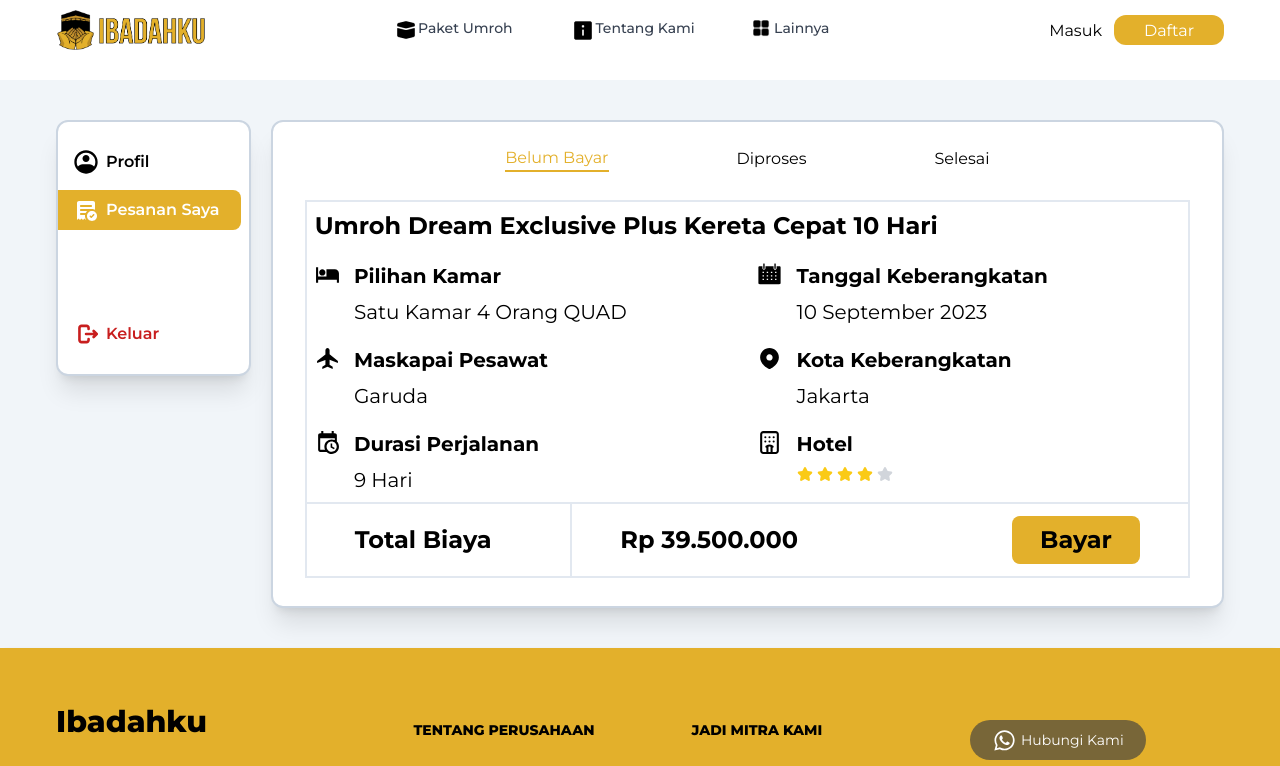
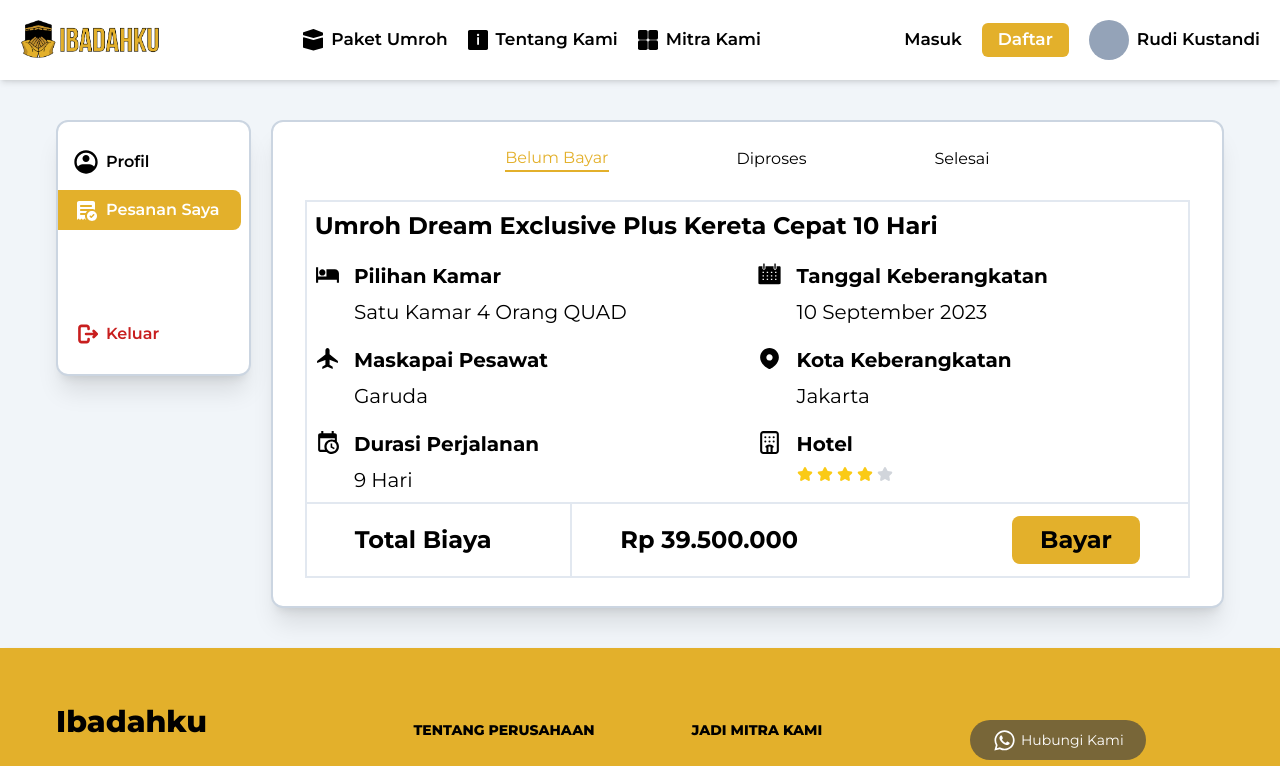
Before and after one commit to fikriymnn/umr-web, a Next.js app: page /akun/PesananSaya/BelumBayar in a window 1280 px wide. Shown: the top 766 px of the page. Built offline with nearby package versions, Linux system fonts and the light colour scheme.

Commit message:
rombak navbar

```diff
--- a/src/components/navbar.jsx
+++ b/src/components/navbar.jsx
@@ -2,84 +2,169 @@
 
 import { Button, Navbar } from "flowbite-react";
 import Image from "next/image";
+import {
+  isMobile
+} from "react-device-detect";
+import { useState, useEffect } from "react";
+
+
 
 export default function CustomNavbar() {
+  const [comp, setComp] = useState(0);
+  const [isClient, setIsClient] = useState(false);
+
+  useEffect(() => {
+    setIsClient(true);
+  }, []);
+  const toggleNav = () => {
+    setComp((prevComp) => (prevComp === 1 ? 0 : 1));
+  };
   return (
-    <Navbar fluid rounded className="h-[80px]">
-      <Navbar.Brand href="/" className="md:ml-10 sm:ml-10 mx-auto">
-        {/* <span className="text-center whitespace-nowrap text-3xl font-bold dark:text-white ml-10">
-          UmrohYuk
-        </span> */}
+
+    <>
+      <>
+        <div className="z-50 fixed h-[80px] bg-white w-full flex flex-col md:flex-row justify-between md:shadow-md">
+          <div className="flex justify-between">
+            <a href="/" className="md:h-full bg-white p-5 md:border-none ">
               <Image
-          src={"/assets/images/logo.png"}
+                src="/assets/images/logo.png"
                 alt=""
-          width={150}
-          height={150}
+                width={140}
+                height={140}
               />
-      </Navbar.Brand>
-      <div className="flex md:order-2 md:mr-10 mx-auto">
-        <a href="/login">
-          <p className="pt-1 pe-3 md:text-base sm:text-base text-xs hover:text-[#E3B02B]">
-            Masuk
-          </p>
             </a>
-        <a href="/register">
-          <div className="text-center bg-[#E3B02B] hover:bg-white text-white md:text-base sm:text-base text-xs hover:text-[#E3B02B] w-[110px] h-[30px] rounded-xl">
-            <p className="pt-1">Daftar</p>
+            {isClient && (
+              <>
+                {isMobile && (
+                  <>
+                    <div className="h-full w-20">
+                      <button
+                        onClick={toggleNav}
+                        className="h-full w-full p-7 flex flex-col justify-between" >
+                        <div className={`duration-100 bg-black h-1 w-full ${comp == 1 ? "rotate-45 translate-y-[9px]" : ""} rounded-full `}></div>
+                        <div className={`duration-100  h-1 w-full rounded-full ${comp == 1 ? "bg-white" : "bg-black"}`}></div>
+                        <div className={`duration-100 bg-black h-1 w-full ${comp == 1 ? "-rotate-45 -translate-y-[9px]" : ""} rounded-full `}></div>
+                      </button>
                     </div>
-        </a>
-        <Navbar.Toggle />
+                  </>
+                )}
+              </>
+            )}
+
           </div>
 
-      <Navbar.Collapse className="z-50 bg-white">
-        <Navbar.Link href="/package">
-          <div className="flex">
-            <div className="md:w-2/12 w-1/12 my-auto">
+
+
+          {isClient && (
+            <>
+              {isMobile ? (
+                <>
+                  {comp == 1 && (
+
+
+                    <>
+                      <div className="border-t-2 border-slate-200 md:h-full bg-white flex flex-col md:flex-row p-5 gap-5 font-semibold text-[17px]">
+                        <a href="/package" className="flex gap-2 items-center md:hover:scale-105 duration-100">
                           <Image
-                src="/assets/images/Kaaba.png"
-                width={50}
-                height={50}
-                alt="Picture of the author"
+                            src="/assets/vector/kabaico.svg"
+                            alt=""
+                            width={20}
+                            height={20}
                           />
+                          <p>Paket Umroh</p></a>
+                        <a href="/" className="flex gap-2 items-center md:hover:scale-105 duration-100">
+                          <Image
+                            src="/assets/vector/aboutico.svg"
+                            alt=""
+                            width={20}
+                            height={20}
+                          />
+                          <p>Tentang Kami</p></a>
+                        <a href="/mitraKami" className="flex gap-2 items-center md:hover:scale-105 duration-100">
+                          <Image
+                            src="/assets/vector/mitraico.svg"
+                            alt=""
+                            width={20}
+                            height={20}
+                          />
+                          <p>Mitra Kami</p></a>
                       </div>
-            <p>Paket Umroh</p>
+                      <div className="md:h-full bg-slate-200 md:bg-white p-5 flex flex-col md:flex-row -center gap-5 font-semibold text-[17px] ">
+                        <div className="flex gap-5 items-center">
+                          <a className="md:hover:text-[#E3B02B]" href="/">
+                            Masuk
+                          </a>
+                          <a href="/">
+                            <div className="px-4 py-1 rounded-md bgprim text-white md:hover:bg-white md:hover:border border-[#E3B02B] md:hover:shadow-xl md:hover:text-[#E3B02B] duration-100">Daftar</div>
+                          </a>
                         </div>
-        </Navbar.Link>
-        <Navbar.Link href="/about">
-          <div className="flex">
-            <div className="md:w-2/12 w-1/12 my-auto">
+                        <div className="flex items-center gap-2">
+
+                          <div className="bg-slate-400 rounded-full w-10 h-10"></div>
+                          <p>Rudi Kustandi</p>
+                        </div>
+
+                      </div>
+                    </>
+                  )
+                  }
+
+                </>
+              ) : (
+                <>
+                  <div className="md:h-full bg-white flex flex-col md:flex-row p-5 gap-5 font-semibold text-[17px]">
+                    <a href="/package" className="flex gap-2 items-center md:hover:scale-105 duration-100">
                       <Image
-                src="/assets/images/InfoSquared.png"
-                width={50}
-                height={50}
-                alt="Picture of the author"
+                        src="/assets/vector/kabaico.svg"
+                        alt=""
+                        width={20}
+                        height={20}
                       />
+                      <p>Paket Umroh</p></a>
+                    <a href="/" className="flex gap-2 items-center md:hover:scale-105 duration-100">
+                      <Image
+                        src="/assets/vector/aboutico.svg"
+                        alt=""
+                        width={20}
+                        height={20}
+                      />
+                      <p>Tentang Kami</p></a>
+                    <a href="/mitraKami" className="flex gap-2 items-center md:hover:scale-105 duration-100">
+                      <Image
+                        src="/assets/vector/mitraico.svg"
+                        alt=""
+                        width={20}
+                        height={20}
+                      />
+                      <p>Mitra Kami</p></a>
                   </div>
-            <p>Tentang Kami</p>
+                  <div className="md:h-full bg-slate-200 md:bg-white p-5 flex flex-col md:flex-row -center gap-5 font-semibold text-[17px] ">
+                    <div className="flex gap-5 items-center">
+                      <a className="md:hover:text-[#E3B02B]" href="/">
+                        Masuk
+                      </a>
+                      <a href="/">
+                        <div className="px-4 py-1 rounded-md bgprim text-white md:hover:bg-white md:hover:border border-[#E3B02B] md:hover:shadow-xl md:hover:text-[#E3B02B] duration-100">Daftar</div>
+                      </a>
                     </div>
-        </Navbar.Link>
-        <Navbar.Link href="/more">
-          <div className="flex gap-1">
-            <div className="md:w-2/12 w-1/12 my-auto">
-              <Image
-                src="/assets/images/grid.png"
-                width={50}
-                height={50}
-                alt="Picture of the author"
-              />
+                    <div className="flex items-center gap-2">
+
+                      <div className="bg-slate-400 rounded-full w-10 h-10"></div>
+                      <p>Rudi Kustandi</p>
                     </div>
-            <p>Lainnya</p>
+
                   </div>
-        </Navbar.Link>
-        {/* <Navbar.Link href="/search">
-          <Image
-            src="/assets/vector/magnifier.svg"
-            alt="icon"
-            width={25}
-            height={25}
-          />
-        </Navbar.Link> */}
-      </Navbar.Collapse>
-    </Navbar>
+                </>
+              )}
+            </>
+          )}
+
+
+
+        </div>
+        <div className="h-[80px] w-full"></div>
+      </>
+
+    </>
   );
 }
```
Lines whose indentation alone changed are shown as unchanged.
